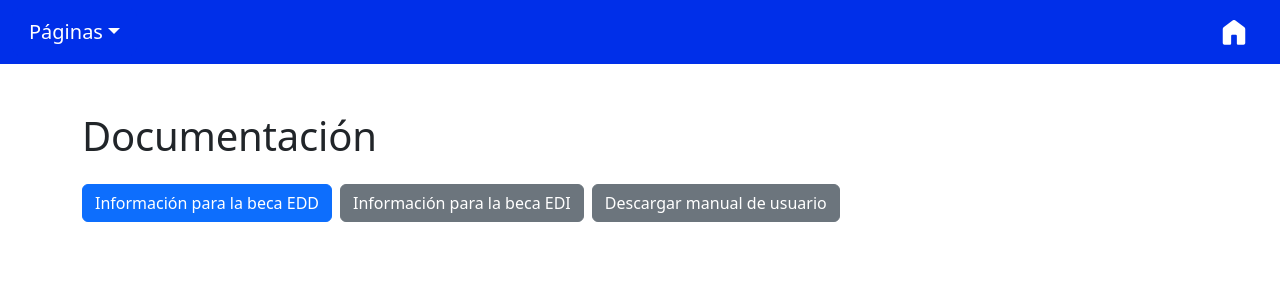
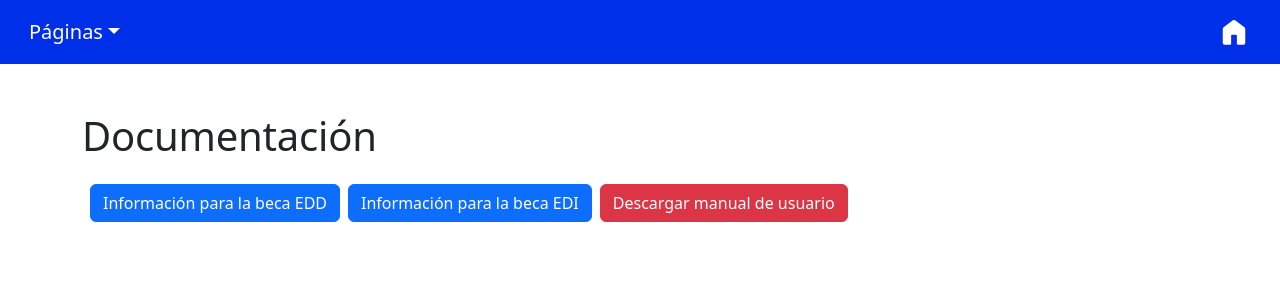
Before and after one commit to Diego2436/frontend_TT, a React (Vite) app: page /documentacion in a window 1280 px wide. Shown: the top 300 px of the page. Built offline with nearby package versions, Linux system fonts and the light colour scheme.

Commit message:
Cambios en archivos y documentos

```diff
--- a/src/Pages/Main/documentation.jsx
+++ b/src/Pages/Main/documentation.jsx
@@ -10,7 +10,7 @@ const Documentation = () => {
                     href="https://www.ipn.mx/seacademica/comisionescomites/edd/"
                     target="_blank"
                     rel="noopener noreferrer"
-                    className="btn btn-primary"
+                    className="btn btn-primary ms-2"
                 >
                     Información para la beca EDD
                 </a>
@@ -19,7 +19,7 @@ const Documentation = () => {
                     href="https://www.ipn.mx/investigacion/estimulos/edi/"
                     target="_blank"
                     rel="noopener noreferrer"
-                    className="btn btn-secondary ms-2"
+                    className="btn btn-primary ms-2"
                 >
                     Información para la beca EDI
                 </a>
@@ -27,7 +27,7 @@ const Documentation = () => {
                 <a
                     target="_blank"
                     rel="noopener noreferrer"
-                    className="btn btn-secondary ms-2"
+                    class="btn btn-danger ms-2"
                 >
                     Descargar manual de usuario
                 </a>
```
